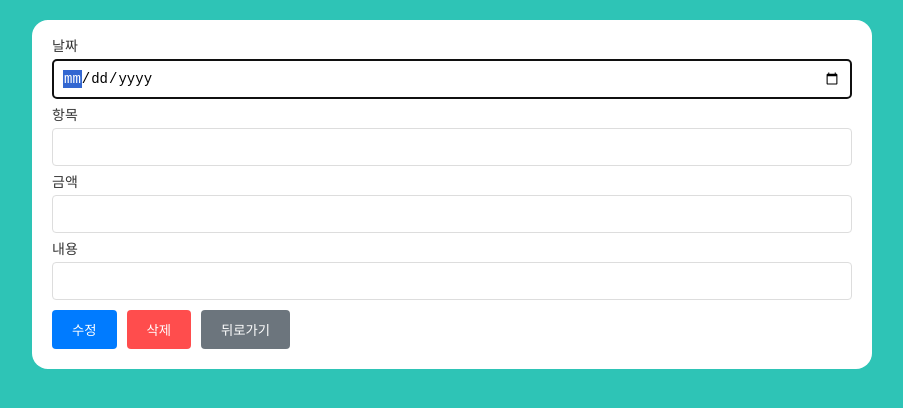
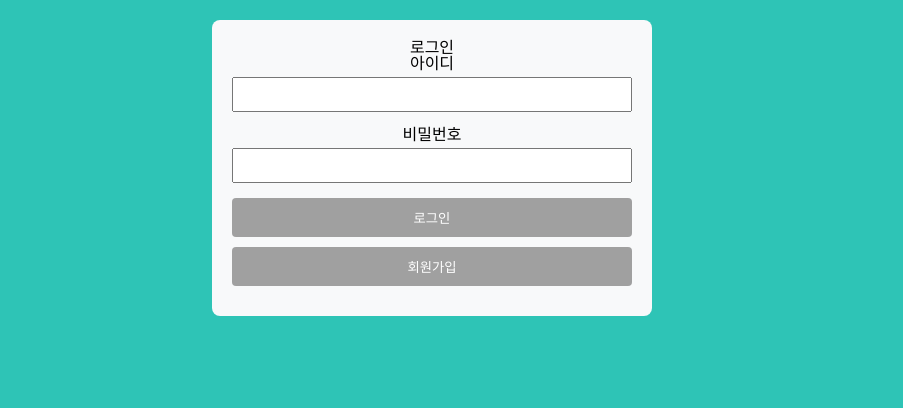
Before and after one commit to munyeol-Yoon/account-book-auth, a React (Vite) app: page /login in a window 1280 px wide. Shown: the top 408 px of the page, without its empty margins (208-1111 px from the left). Built offline with nearby package versions, Linux system fonts and the light colour scheme.

Commit message:
style: add login ui

```diff
--- /dev/null
+++ b/src/components/LoginPage/LoginFormComponent.tsx
@@ -0,0 +1,46 @@
+import styled from "styled-components";
+
+function LoginFormComponent() {
+  return (
+    <>
+      <h2>로그인</h2>
+      <StLoginFormInputWrapper>
+        <label htmlFor="loginId">아이디</label>
+        <input type="text" id="loginId" name="loginId" />
+      </StLoginFormInputWrapper>
+      <StLoginFormInputWrapper>
+        <label htmlFor="password">비밀번호</label>
+        <input type="text" id="password" name="password" />
+      </StLoginFormInputWrapper>
+      <StLoginFormButton>로그인</StLoginFormButton>
+      <StLoginFormButton>회원가입</StLoginFormButton>
+    </>
+  );
+}
+
+export default LoginFormComponent;
+
+const StLoginFormInputWrapper = styled.div`
+  margin-bottom: 15px;
+
+  & Label {
+    display: block;
+    margin-bottom: 5px;
+  }
+  & input {
+    width: 100%;
+    padding: 8px;
+    box-sizing: border-box;
+  }
+`;
+
+const StLoginFormButton = styled.button`
+  width: 100%;
+  padding: 10px;
+  color: white;
+  border: none;
+  border-radius: 4px;
+  cursor: pointer;
+  margin-bottom: 10px;
+  background-color: rgb(160, 160, 160);
+`;
--- /dev/null
+++ b/src/pages/LoginPage/LoginPage.tsx
@@ -0,0 +1,21 @@
+import styled from "styled-components";
+import LoginFormComponent from "../../components/LoginPage/LoginFormComponent";
+
+function LoginPage() {
+  return (
+    <StLoginPageWrapper>
+      <LoginFormComponent />
+    </StLoginPageWrapper>
+  );
+}
+
+export default LoginPage;
+
+const StLoginPageWrapper = styled.div`
+  max-width: 400px;
+  width: 100%;
+  margin: 0px auto;
+  padding: 20px;
+  background-color: rgb(248, 249, 250);
+  border-radius: 8px;
+`;
--- /dev/null
+++ b/src/pages/RegisterPage/RegisterPage.tsx
@@ -0,0 +1,5 @@
+function RegisterPage() {
+  return <div>RegisterPage</div>;
+}
+
+export default RegisterPage;
```
Also changed, not shown: src/routes/router.tsx (+10 -0 lines).
